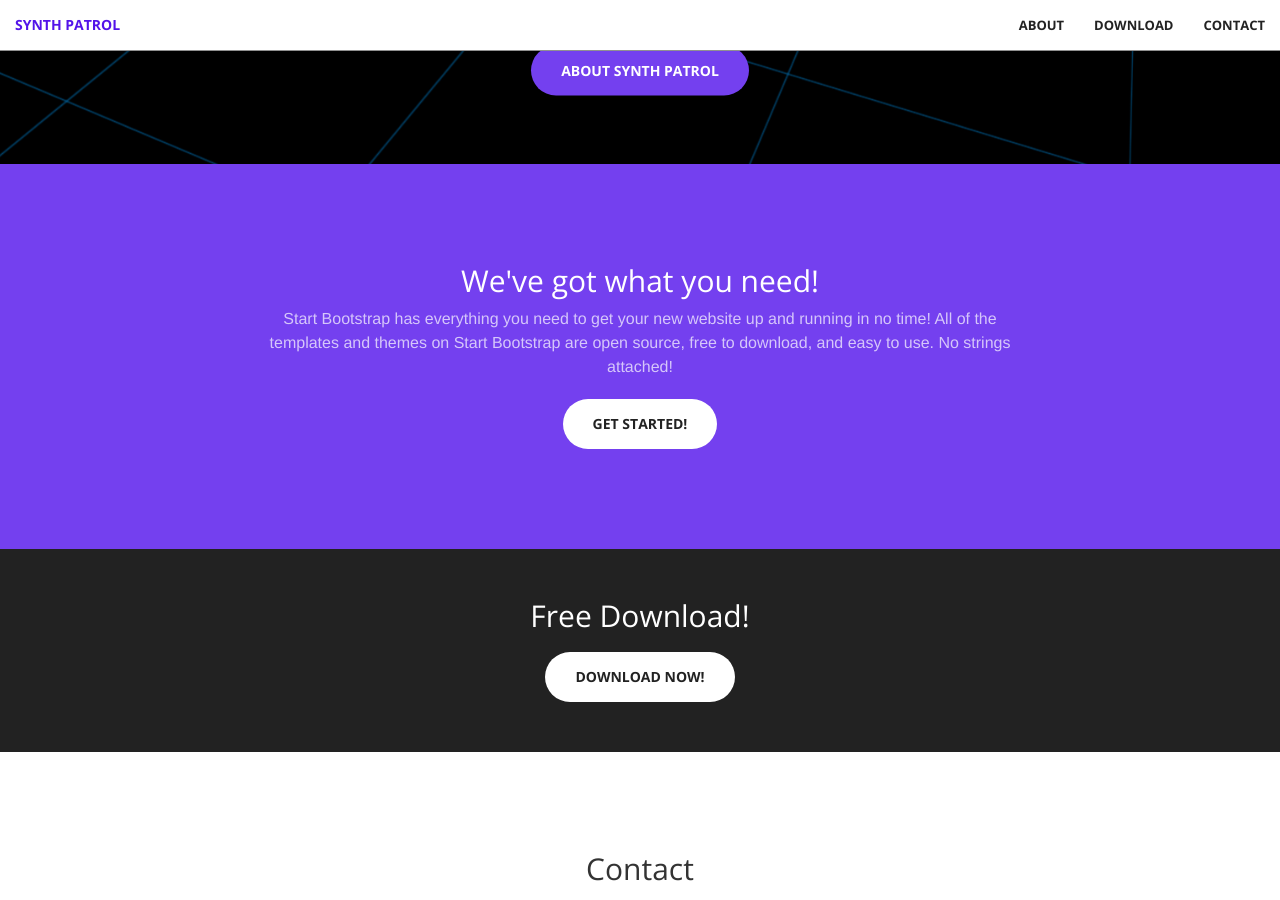
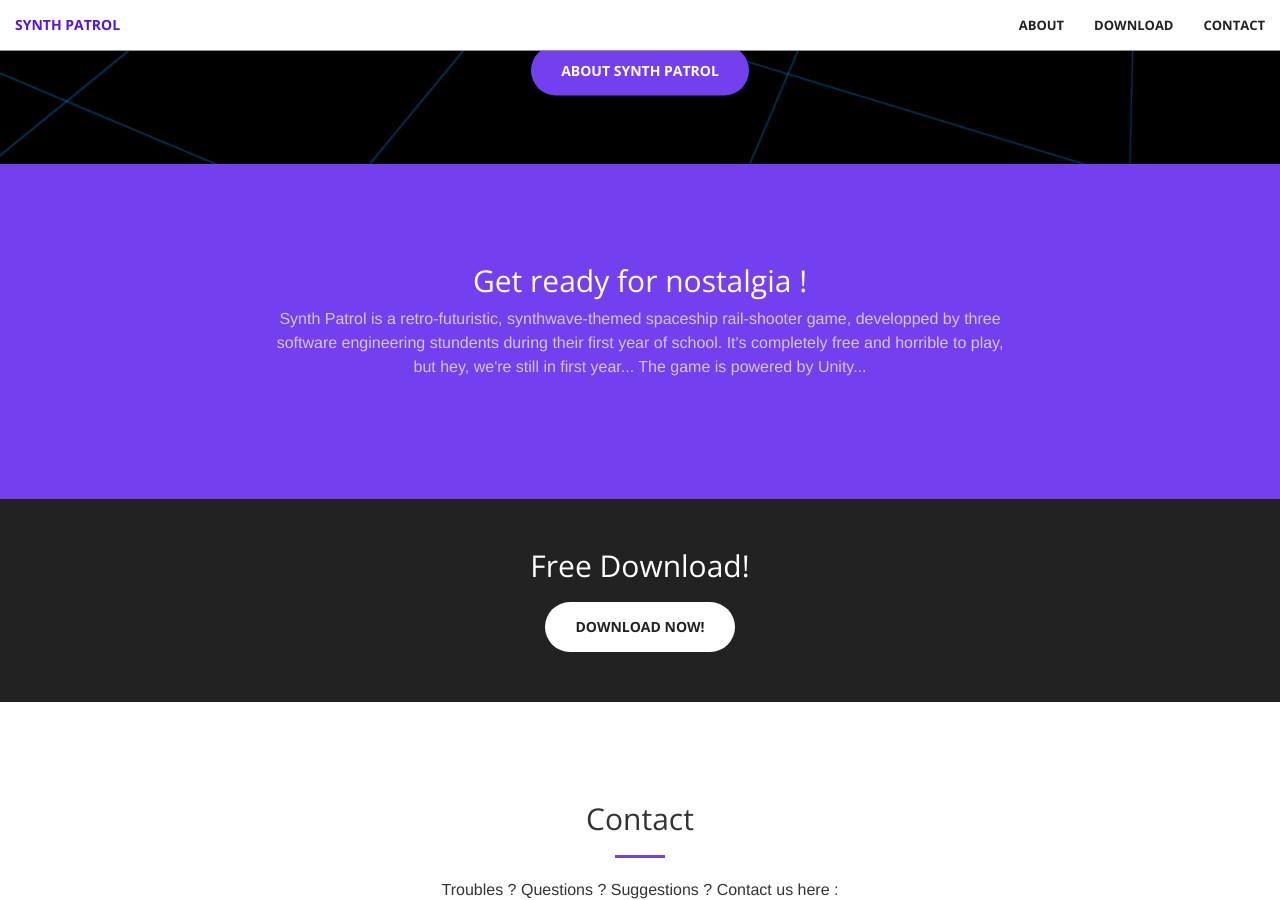
Before and after one commit to JeanBombeur45/Synth-Patrol, a Jekyll site: the page built from index.html, in a window 1280 px wide and 900 px high, scrolled down 736 px. Built offline with Jekyll 4.4.1, drawn with Linux system fonts in a browser that asks for light colours.

Commit message:
Update call-to-action.html

```diff
--- a/_includes/call-to-action.html
+++ b/_includes/call-to-action.html
@@ -2,9 +2,8 @@
     <div class="container">
         <div class="row">
             <div class="col-lg-8 col-lg-offset-2 text-center">
-                <h2 class="section-heading">We've got what you need!</h2>
-                <p class="text-faded">Start Bootstrap has everything you need to get your new website up and running in no time! All of the templates and themes on Start Bootstrap are open source, free to download, and easy to use. No strings attached!</p>
-                <a href="#" class="btn btn-default btn-xl">Get Started!</a>
+                <h2 class="section-heading">Get ready for nostalgia !</h2>
+                <p class="text-faded">Synth Patrol is a retro-futuristic, synthwave-themed spaceship rail-shooter game, developped by three software engineering stundents during their first year of school. It's completely free and horrible to play, but hey, we're still in first year... The game is powered by Unity...</p>
             </div>
         </div>
     </div>
```
